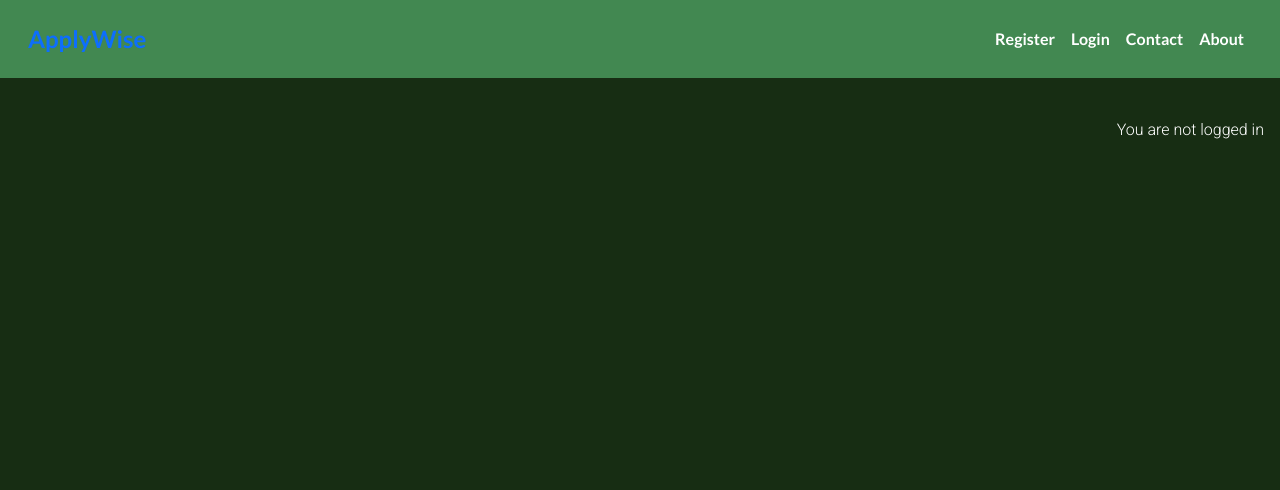
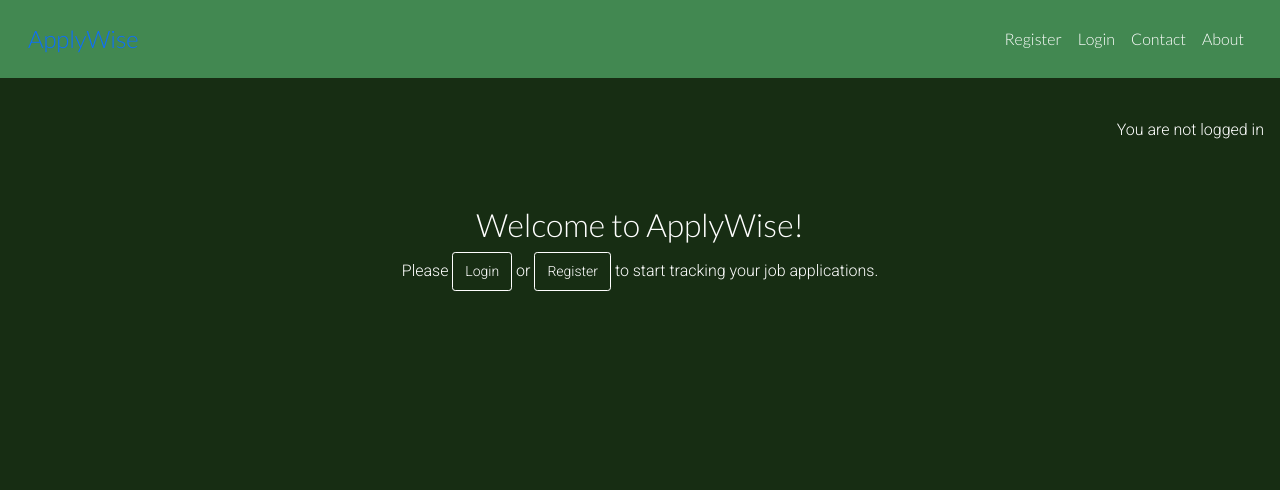
Before and after one commit to ci-mustafa/applywise, a Django app: page / in a window 1280 px wide. Shown: the top 490 px of the page. Run offline with Django 5.2, Linux system fonts and the light colour scheme.

Commit message:
feat: display a link to login or register url for unauthenticated users in home page

```diff
--- a/applyhub/templates/index.html
+++ b/applyhub/templates/index.html
@@ -2,6 +2,7 @@
 {% load static %}
 {% url 'create-application' as create_application_url %}
 {% block content %}
+{% if user.is_authenticated %}
 <div class="container">
     {% if user.is_authenticated %}
     <!-- Profile Picture Section -->
@@ -38,7 +39,8 @@
         <div class="rejected">Rejected Apps <span class="apps-count">{{ rejected_apps_count }}</span>
             <a href="{% url 'filter-applications' status='Rejected' %}" class="show-interview btn btn-custom">Show</a>
         </div>
-        <div class="total_apps">Total Apps <span class="apps-count total-apps-result">{{ application_count }}</span></div>
+        <div class="total_apps">Total Apps <span class="apps-count total-apps-result">{{ application_count }}</span>
+        </div>
     </div>
     {% endif %}
     <div class="app-list">
@@ -82,4 +84,13 @@
         {% endif %}
     </div>
 </div>
+{% else %}
+<!-- Message for Unauthenticated Users -->
+<div class="container text-center py-5">
+    <h2>Welcome to ApplyWise!</h2>
+    <p>Please <a href="{% url 'account_login' %}" class="btn btn-sm btn-custom">Login</a> or <a
+            href="{% url 'account_signup' %}" class="btn btn-sm btn-custom">Register</a> to
+        start tracking your job applications.</p>
+</div>
+{% endif %}
 {% endblock %}
--- a/applywise/settings.py
+++ b/applywise/settings.py
@@ -33,7 +33,7 @@ CSRF_TRUSTED_ORIGINS = [
     "https://*.herokuapp.com"
 ]
 # SECURITY WARNING: don't run with debug turned on in production!
-DEBUG = False
+DEBUG = True
 
 ALLOWED_HOSTS = [
     '8000-cimustafa-applywise-8y40e6k5n32.ws.codeinstitute-ide.net',
--- a/static/css/style.css
+++ b/static/css/style.css
@@ -22,7 +22,6 @@ p {
 .navbar {
     background-color: #428851;
     font-family: 'lato', sans-serif;
-    font-weight: bold;
     padding: 1rem;
 }
 
@@ -132,8 +131,10 @@ p {
 
 /* Headers */
 h1,
+h2,
 h3,
 h5 {
+    font-family: 'lato', sans-serif;
     color: white;
 }
 
```
